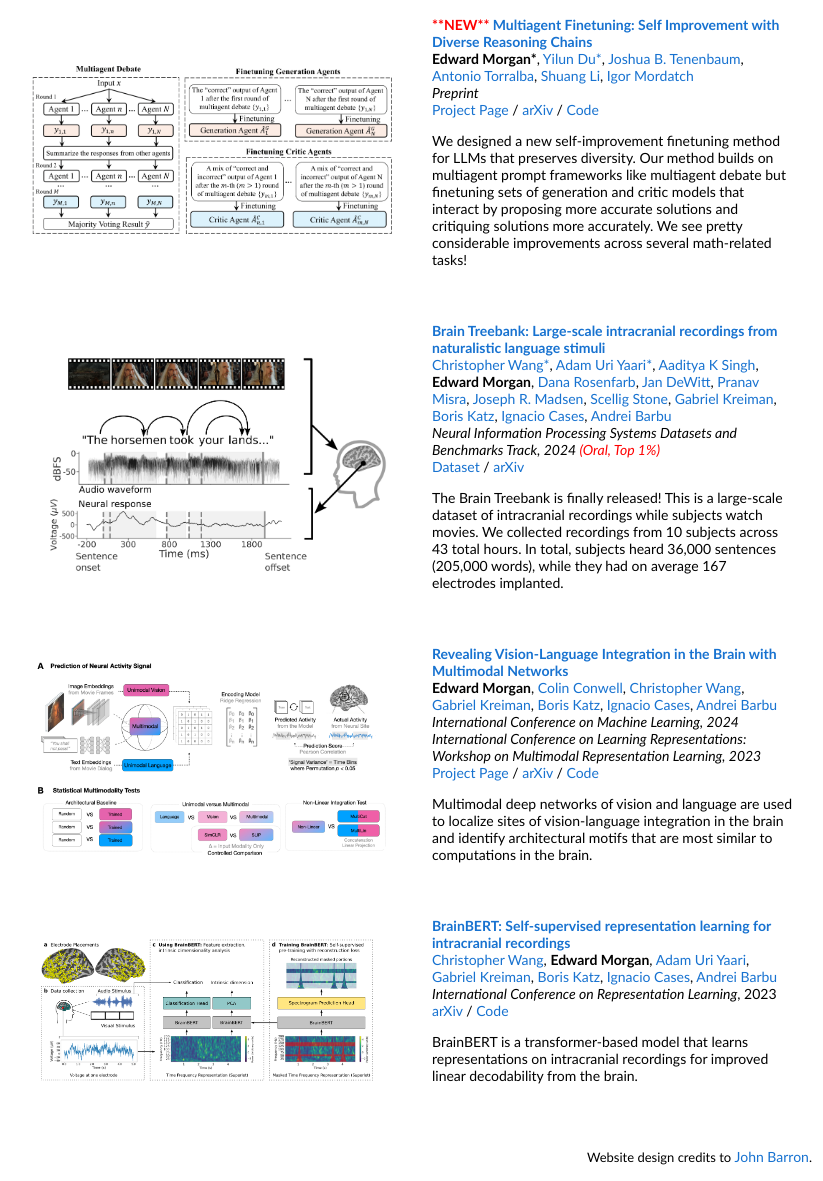
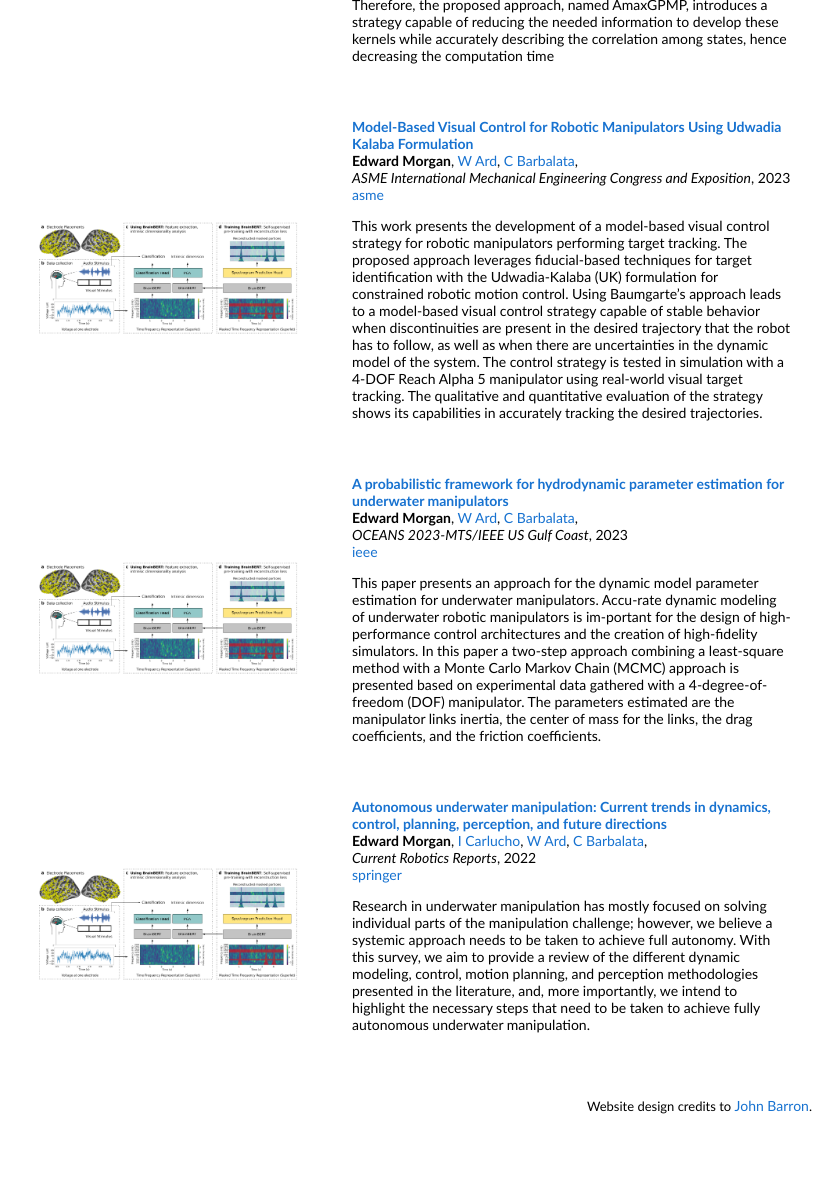
Before and after one commit to edxmorgan/edxmorgan.github.io, a plain HTML site: page index.html in a window 1280 px wide. Shown: the part 840-2021 px from the top of the page, without its empty margins (228-1051 px from the left). After the commit the page ends 1975 px from the top, so only its background shows below. Drawn offline with nearby package versions, Linux system fonts and the light colour scheme.

Commit message:
intro and image

```diff
--- a/index.html
+++ b/index.html
@@ -23,16 +23,18 @@
                 <p class="name" style="text-align: center;">
                   Edward Morgan
                 </p>
-                <p>I am a LSU ME PhD student at <a href="https://icorelab.github.io/">iCoreLab</a> advised by <a href="https://icorelab.github.io/Corina_Barbalata.html">Dr. Corina Barbalata</a>.
+                <p>
+                  A Ph.D. student in Mechanical Engineering with a minor in Computer Science at Louisiana State University, working at the <a href="https://icorelab.github.io/">iCoreLab</a> under the guidance of <a href="https://icorelab.github.io/Corina_Barbalata.html">Dr. Corina Barbalata</a>. My research focuses on the dynamics, control, and autonomy of underwater robotic systems, aiming to develop adaptable solutions for complex marine environments. I hold a B.Sc. in Mechanical Engineering from Kwame Nkrumah University of Science and Technology and have professional experience as a Software Engineer at Standard Bank.
                 </p>
                 <p>
-                  Before my PhD, I obtained my bachelors (2023) and MEng (2024) in Computer Science at MIT. During this time, I was a research assistant in the Infolab specifically working on problems in deep learning, multimodal processing, and computational neuroscience. During my MEng, I also had the opportunity to work on research with <a href="https://people.csail.mit.edu/lishuang/">Dr. Shuang Li</a>, <a href="https://yilundu.github.io/">Dr. Yilun Du</a>, <a href="https://scholar.google.com/citations?user=Vzr1RukAAAAJ&hl=en">Dr. Igor Mordatch</a>, and <a href="https://groups.csail.mit.edu/vision/torralbalab/">Prof. Antonio Torralba</a> on problems related to generative modeling. I am extremely fortunate to be supported by the <a href="https://www.nsfgrfp.org/">NSF Graduate Research Fellowship</a> as well as the Robert J Shillman (1974) Fund Fellowship.
+                  Proficient in C++, Python, MATLAB, ROS, and deep learning, I have been honored with the NSF Career Award and have published in leading journals and presented at international conferences. Beyond my research, I mentor aspiring engineers and actively engage in STEM outreach programs to inspire the next generation of innovators.
                 </p>
+
                 <p style="text-align:center">
-                  <a href="mailto:vsub851@mit.edu">Email</a> &nbsp;/&nbsp;
-                  <a href="https://scholar.google.com/citations?hl=en&user=Or3MAdgAAAAJ&view_op=list_works&sortby=pubdate">Scholar</a> &nbsp;/&nbsp;
-                  <a href="https://github.com/vsubramaniam851/">Github</a> &nbsp;/&nbsp;
-                  <a href="https://x.com/su1001v">Twitter</a>
+                  <a href="mailto:emorg31@lsu.ed">Email</a> &nbsp;/&nbsp;
+                  <a href="https://scholar.google.com/citations?user=y5jZ-kwAAAAJ&hl=en&authuser=1">Scholar</a> &nbsp;/&nbsp;
+                  <a href="https://github.com/edxmorgan">Github</a> &nbsp;/&nbsp;
+                  <a href="https://www.linkedin.com/in/edward-morgan-b30ab387/">Linkedin</a>
                 </p>
               </td>
               <td style="padding:2.5%;width:40%;max-width:40%">
@@ -45,7 +47,8 @@
               <td style="padding:20px;width:100%;vertical-align:middle">
                 <h2>Research</h2>
                 <p>
-                  My research interests mainly include multimodal deep learning, particularly NLP/computer vision, and neural network interpretability, with a touch of neuroscience/cognitive science. I highlight some publications below -- see my scholar for a more complete list.
+                  My research interests mainly include multibody kinematics & dynamic modeling, optimal control, state estimation,
+                  system identification, trajectory planning and optimisation, with a touch of reinforcement learning.
                 </p>
               </td>
             </tr>
@@ -65,11 +68,11 @@
             }
           </style>
 
-        <tr>
-          <td style="padding:20px; width:40%; vertical-align:middle;">  <!-- Adjusted width for better image display -->
+        <!-- <tr>
+          <td style="padding:20px; width:40%; vertical-align:middle;">
             <img src='images/training_untrainable.png' class="research-image" alt="Vision-Language Integration Diagram">
           </td>
-          <td style="padding:20px; width:60%; vertical-align:middle;">  <!-- Adjusted width for more text space -->
+          <td style="padding:20px; width:60%; vertical-align:middle;">
             <a href="https://arxiv.org/abs/2406.14481">
               <strong><span style="color: red;">**NEW**</span> Training the Untrainable: Introducing Inductive Bias via Representational Alignment</strong>
             </a>
@@ -91,118 +94,95 @@
             <a href="https://github.com/vsubramaniam851/untrainable-networks">Code</a>
             <p>We investigate the relationship between inductive biases in neural networks and their representation space by designing methods to transfer aspects that make certain networks trainable to networks that are difficult to train. This is done by a per-training-step alignment of the untrainable network activations and trainable network activations. Our findings are really surprising and we make some of these networks really competitive like RNNs!</p>
           </td>
-        </tr>
+        </tr> -->
 
         <tr>
-          <td style="padding:20px; width:50%; vertical-align:middle;">  <!-- Adjusted width for better image display -->
-            <img src='images/multiagent_ft.png' class="research-image" alt="Multiagent Finetuning diagram">
+          <td style="padding:20px; width:40%; vertical-align:middle;">
+              <img src="images/brainbert_overview.png" class="research-image" alt="BrainBERT Diagram">
           </td>
-          <td style="padding:20px; width:60%; vertical-align:middle;">  <!-- Adjusted width for more text space -->
-            <a href="https://arxiv.org/abs/2406.14481">
-              <strong><span style="color: red;">**NEW**</span> Multiagent Finetuning: Self Improvement with Diverse Reasoning Chains</strong>
+          <td style="padding:20px; width:60%; vertical-align:middle;">
+            <a href="https://asmedigitalcollection.asme.org/IMECE/proceedings-abstract/IMECE2023/87639/1195865">
+              <span class="papertitle">
+                Collision Free Path Planning for Underwater Vehicles in Rapidly Changing Environments</span>
             </a>
             <br>
-            <strong>Edward Morgan*</strong>,
-            <a href="https://yilundu.github.io/">Yilun Du*</a>,
-            <a href="https://scholar.google.com/citations?user=rRJ9wTJMUB8C&hl=en">Joshua B. Tenenbaum</a>,
-            <a href="https://groups.csail.mit.edu/vision/torralbalab/">Antonio Torralba</a>,
-            <a href="https://shuangli59.github.io/">Shuang Li</a>,
-            <a href="https://scholar.google.com/citations?user=Vzr1RukAAAAJ&hl=en">Igor Mordatch</a>
+            <a href="https://klab.tch.harvard.edu/#sthash.h6RcunbQ.dpbs">M Pesson</a>,
+            <strong>Edward Morgan</strong>,
+            <a href="https://people.csail.mit.edu/boris/boris.html">C Barbalata</a>,
             <br>
-            <em>Preprint</em>
+            <em>IEEE International Conference on Advanced Intelligent Mechatronics (AIM)</em>, 2024
             <br>
-            <a href="https://llm-multiagent-ft.github.io/">Project Page</a> /
-            <a href="https://arxiv.org/abs/2501.05707">arXiv</a> /
-            <a href="https://github.com/vsubramaniam851/multiagent-ft/tree/main">Code</a>
-            <p>We designed a new self-improvement finetuning method for LLMs that preserves diversity. Our method builds on multiagent prompt frameworks like multiagent debate but finetuning sets of generation and critic models that interact by proposing more accurate solutions and critiquing solutions more accurately. We see pretty considerable improvements across several math-related tasks!</p>
-          </td>
-        </tr>
-
-        <tr>
-          <td style="padding:20px; width:40%; vertical-align:middle;">  <!-- Adjusted width for better image display -->
-            <img src='images/overview_pt2.png' class="research-image" alt="Brain Treebank (Coming soon!)">
-          </td>
-          <td style="padding:20px; width:60%; vertical-align:middle;">  <!-- Adjusted width for more text space -->
-            <a href="">
-              <strong>Brain Treebank: Large-scale intracranial recordings from naturalistic language stimuli</strong>
-            </a>
-            <br>
-            <a href="https://czlwang.github.io/">Christopher Wang*</a>,
-            <a href="https://www.linkedin.com/in/adam-yaari-b0192ab4">Adam Uri Yaari*</a>,
-            <a href="https://scholar.google.com/citations?user=9OPKqmMAAAAJ&hl=en">Aaditya K Singh</a>,
-            <strong>Edward Morgan</strong>,
-            <a href="https://www.linkedin.com/in/dana-rosenfarb/">Dana Rosenfarb</a>,
-            <a>Jan DeWitt</a>,
-            <a href="https://biophysics.fas.harvard.edu/people/pranav-misra">Pranav Misra</a>,
-            <a>Joseph R. Madsen</a>,
-            <a>Scellig Stone</a>,
-            <a href="https://klab.tch.harvard.edu/#sthash.h6RcunbQ.dpbs">Gabriel Kreiman</a>,
-            <a href="https://people.csail.mit.edu/boris/boris.html">Boris Katz</a>,
-            <a href="https://stanford.edu/~cases/">Ignacio Cases</a>,
-            <a href="http://0xab.com/">Andrei Barbu</a>
-            <br>
-            <em>Neural Information Processing Systems Datasets and Benchmarks Track, 2024<span style="color: red;"> (Oral, Top 1%)</span></em>
-            <br>
-            <a href="https://braintreebank.dev/">Dataset</a> /
-            <a href="">arXiv</a>
-            <p>The Brain Treebank is finally released! This is a large-scale dataset of intracranial recordings while subjects watch movies. We collected recordings from 10 subjects across 43 total hours. In total, subjects heard 36,000 sentences (205,000 words), while they had on average 167 electrodes implanted. </p>
-          </td>
-        </tr>
-
-        <tr>
-          <td style="padding:20px; width:40%; vertical-align:middle;">  <!-- Adjusted width for better image display -->
-            <img src='images/new_overview.png' class="research-image" alt="Vision-Language Integration Diagram">
-          </td>
-          <td style="padding:20px; width:60%; vertical-align:middle;">  <!-- Adjusted width for more text space -->
-            <a href="https://arxiv.org/abs/2406.14481">
-              <strong>Revealing Vision-Language Integration in the Brain with Multimodal Networks</strong>
-            </a>
-            <br>
-            <strong>Edward Morgan</strong>,
-            <a href="https://colinconwell.github.io/">Colin Conwell</a>,
-            <a href="https://czlwang.github.io/">Christopher Wang</a>,
-            <a href="https://klab.tch.harvard.edu/#sthash.h6RcunbQ.dpbs">Gabriel Kreiman</a>,
-            <a href="https://people.csail.mit.edu/boris/boris.html">Boris Katz</a>,
-            <a href="https://stanford.edu/~cases/">Ignacio Cases</a>,
-            <a href="http://0xab.com/">Andrei Barbu</a>
-            <br>
-            <em>International Conference on Machine Learning, 2024</em>
-            <br>
-            <em>International Conference on Learning Representations: Workshop on Multimodal Representation Learning, 2023</em>
-            <br>
-            <a href="https://neuro-vis-lang.github.io/">Project Page</a> /
-            <a href="https://arxiv.org/abs/2406.14481">arXiv</a> /
-            <a href="https://github.com/vsubramaniam851/brain-multimodal">Code</a>
-            <p>Multimodal deep networks of vision and language are used to localize sites of vision-language integration in the brain and identify architectural motifs that are most similar to computations in the brain.</p>
+            <a href="https://asmedigitalcollection.asme.org/IMECE/proceedings-abstract/IMECE2023/87639/1195865">asme</a>
+            <p></p>
+            <p>This paper presents an obstacle avoidance path planning algorithm designed to generate smooth paths for underwater robotic systems that operate in dynamic environments. Using the kinematics of the system, an initial path is generated which is further optimized considering the constraints of the system and the environment. The correlation between path states is embedded into a kernel used throughout the optimization. This produces a more informative optimization process that leads to changes in one state based on all other states. However, the use of this correlation between path states may lead to an exhaustive computational effort for highly dimensional systems. Therefore, the proposed approach, named AmaxGPMP, introduces a strategy capable of reducing the needed information to develop these kernels while accurately describing the correlation among states, hence decreasing the computation time </p>
           </td>
         </tr>
 
 
+        <tr>
+          <td style="padding:20px; width:40%; vertical-align:middle;">
+              <img src="images/brainbert_overview.png" class="research-image" alt="BrainBERT Diagram">
+          </td>
+          <td style="padding:20px; width:60%; vertical-align:middle;">
+            <a href="https://asmedigitalcollection.asme.org/IMECE/proceedings-abstract/IMECE2023/87639/1195865">
+              <span class="papertitle">Model-Based Visual Control for Robotic Manipulators Using Udwadia Kalaba Formulation</span>
+            </a>
+            <br>
+            <strong>Edward Morgan</strong>,
+            <a href="https://klab.tch.harvard.edu/#sthash.h6RcunbQ.dpbs">W Ard</a>,
+            <a href="https://people.csail.mit.edu/boris/boris.html">C Barbalata</a>,
+            <br>
+            <em>ASME International Mechanical Engineering Congress and Exposition</em>, 2023
+            <br>
+            <a href="https://asmedigitalcollection.asme.org/IMECE/proceedings-abstract/IMECE2023/87639/1195865">asme</a>
+            <p></p>
+            <p>This work presents the development of a model-based visual control strategy for robotic manipulators performing target tracking. The proposed approach leverages fiducial-based techniques for target identification with the Udwadia-Kalaba (UK) formulation for constrained robotic motion control. Using Baumgarte’s approach leads to a model-based visual control strategy capable of stable behavior when discontinuities are present in the desired trajectory that the robot has to follow, as well as when there are uncertainties in the dynamic model of the system. The control strategy is tested in simulation with a 4-DOF Reach Alpha 5 manipulator using real-world visual target tracking. The qualitative and quantitative evaluation of the strategy shows its capabilities in accurately tracking the desired trajectories. </p>
+          </td>
+        </tr>
+
+
+        <tr>
+          <td style="padding:20px; width:40%; vertical-align:middle;">
+              <img src="images/brainbert_overview.png" class="research-image" alt="BrainBERT Diagram">
+          </td>
+          <td style="padding:20px; width:60%; vertical-align:middle;">
+            <a href="https://ieeexplore.ieee.org/abstract/document/10337120">
+              <span class="papertitle">A probabilistic framework for hydrodynamic parameter estimation for underwater manipulators</span>
+            </a>
+            <br>
+            <strong>Edward Morgan</strong>,
+            <a href="https://klab.tch.harvard.edu/#sthash.h6RcunbQ.dpbs">W Ard</a>,
+            <a href="https://people.csail.mit.edu/boris/boris.html">C Barbalata</a>,
+            <br>
+            <em>OCEANS 2023-MTS/IEEE US Gulf Coast</em>, 2023
+            <br>
+            <a href="https://ieeexplore.ieee.org/abstract/document/10337120">ieee</a>
+            <p></p>
+            <p>
+              This paper presents an approach for the dynamic model parameter estimation for underwater manipulators. Accu-rate dynamic modeling of underwater robotic manipulators is im-portant for the design of high-performance control architectures and the creation of high-fidelity simulators. In this paper a two-step approach combining a least-square method with a Monte Carlo Markov Chain (MCMC) approach is presented based on experimental data gathered with a 4-degree-of-freedom (DOF) manipulator. The parameters estimated are the manipulator links inertia, the center of mass for the links, the drag coefficients, and the friction coefficients.             </p>
+          </td>
+        </tr>
+
     <tr>
-      <td style="padding:20px; width:40%; vertical-align:middle;">  <!-- Adjusted width for better image display -->
+      <td style="padding:20px; width:40%; vertical-align:middle;">
           <img src="images/brainbert_overview.png" class="research-image" alt="BrainBERT Diagram">
       </td>
-      <td style="padding:20px; width:60%; vertical-align:middle;">  <!-- Adjusted width for more text space -->
-        <a href="https://arxiv.org/abs/2302.14367">
-          <span class="papertitle">BrainBERT: Self-supervised representation learning for intracranial recordings</span>
+      <td style="padding:20px; width:60%; vertical-align:middle;">
+        <a href="https://link.springer.com/article/10.1007/s43154-022-00089-2">
+          <span class="papertitle">Autonomous underwater manipulation: Current trends in dynamics, control, planning, perception, and future directions</span>
         </a>
         <br>
-        <a href="https://czlwang.github.io/">Christopher Wang</a>,
         <strong>Edward Morgan</strong>,
-        <a href="https://www.linkedin.com/in/adam-yaari-b0192ab4">Adam Uri Yaari</a>,
-        <a href="https://klab.tch.harvard.edu/#sthash.h6RcunbQ.dpbs">Gabriel Kreiman</a>,
-        <a href="https://people.csail.mit.edu/boris/boris.html">Boris Katz</a>,
-        <a href="https://stanford.edu/~cases/">Ignacio Cases</a>,
-        <a href="http://0xab.com/">Andrei Barbu</a>
+        <a href="https://uk.linkedin.com/in/ignacio-carlucho">I Carlucho</a>,
+        <a href="https://klab.tch.harvard.edu/#sthash.h6RcunbQ.dpbs">W Ard</a>,
+        <a href="https://people.csail.mit.edu/boris/boris.html">C Barbalata</a>,
         <br>
-        <em>International Conference on Representation Learning</em>, 2023
+        <em>Current Robotics Reports</em>, 2022
         <br>
-        <a href="https://arxiv.org/abs/2302.14367">arXiv</a>
-        /
-        <a href="https://github.com/czlwang/BrainBERT">Code</a>
+        <a href="https://link.springer.com/article/10.1007/s43154-022-00089-2">springer</a>
         <p></p>
         <p>
-        BrainBERT is a transformer-based model that learns representations on intracranial recordings for improved linear decodability from the brain.
+          Research in underwater manipulation has mostly focused on solving individual parts of the manipulation challenge; however, we believe a systemic approach needs to be taken to achieve full autonomy. With this survey, we aim to provide a review of the different dynamic modeling, control, motion planning, and perception methodologies presented in the literature, and, more importantly, we intend to highlight the necessary steps that need to be taken to achieve fully autonomous underwater manipulation.
         </p>
       </td>
     </tr>
```
